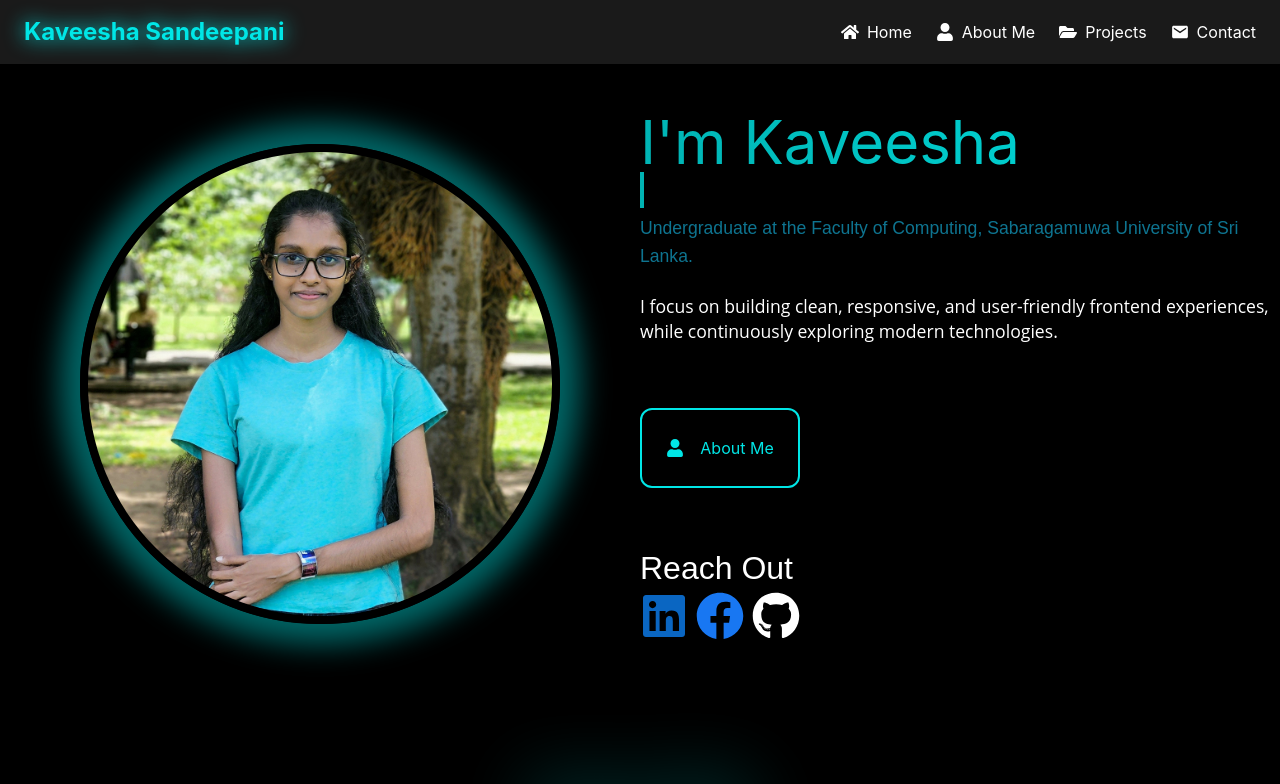
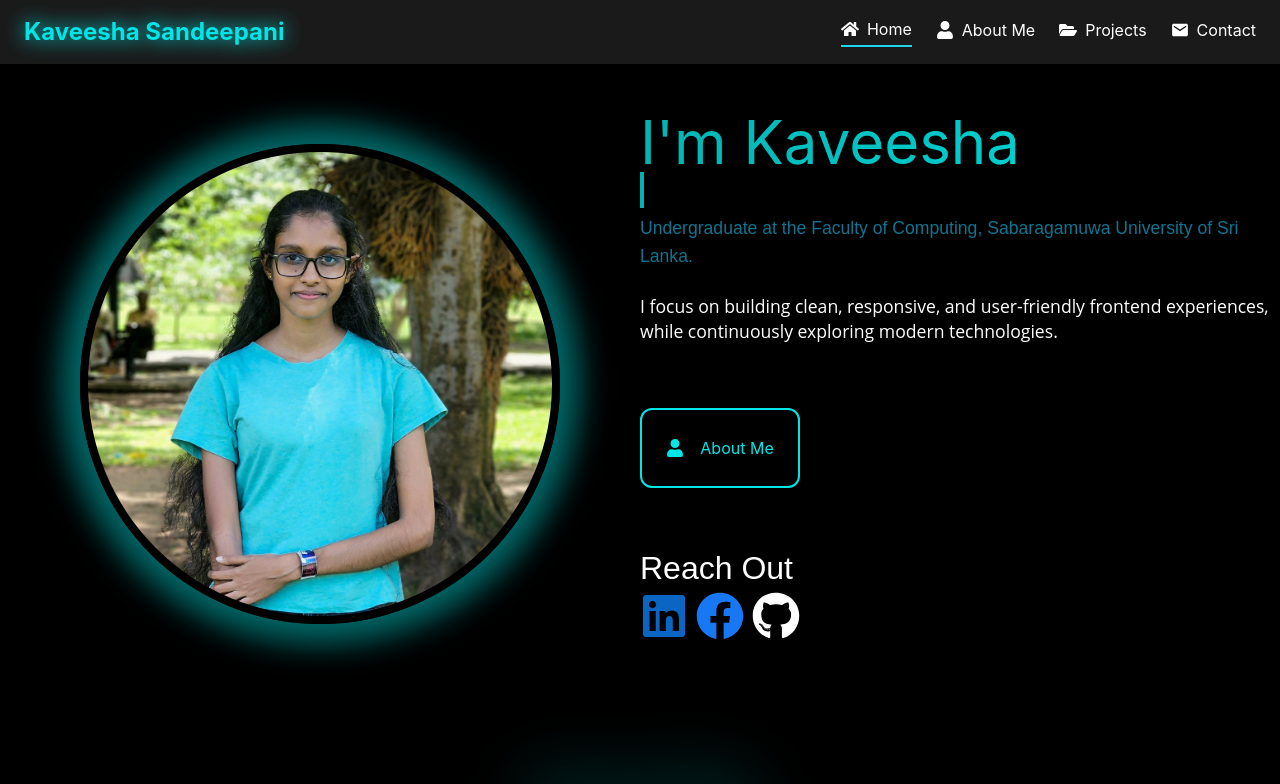
Before and after one commit to kaveeshasm/My-Portfolio, a React (Create React App) app: page / in a window 1280 px wide. Shown: the top 784 px of the page. Built offline with nearby package versions, Linux system fonts and the light colour scheme.

Commit message:
NavBar Updated

```diff
--- a/src/Components/NavBar/NavBar.js
+++ b/src/Components/NavBar/NavBar.js
@@ -1,4 +1,4 @@
-import React, { useState } from "react";
+import React, { useState, useEffect } from "react";
 import AppBar from "@mui/material/AppBar";
 import Toolbar from "@mui/material/Toolbar";
 import Box from "@mui/material/Box";
@@ -8,6 +8,7 @@ import { IoMdMail } from "react-icons/io";
 
 function NavBar() {
   const [isOpen, setIsOpen] = useState(false);
+  const [activeSection, setActiveSection] = useState("home");
 
   const menuItems = [
     { name: "Home", link: "#home" },
@@ -15,6 +16,25 @@ function NavBar() {
     { name: "Projects", link: "#projects" },
     { name: "Contact", link: "#contact" },
   ];
+
+  useEffect(() => {
+    const handleScroll = () => {
+      const scrollPosition = window.scrollY + 100; // offset for navbar height
+      menuItems.forEach((item) => {
+        const section = document.querySelector(item.link);
+        if (section) {
+          const top = section.offsetTop;
+          const bottom = top + section.offsetHeight;
+          if (scrollPosition >= top && scrollPosition < bottom) {
+            setActiveSection(item.name);
+          }
+        }
+      });
+    };
+
+    window.addEventListener("scroll", handleScroll);
+    return () => window.removeEventListener("scroll", handleScroll);
+  }, []);
 
   return (
     <Box sx={{ flexGrow: 1 }}>
@@ -29,7 +49,11 @@ function NavBar() {
               <a
                 key={item.name}
                 href={item.link}
-                className="flex items-center space-x-2 whitespace-nowrap hover:text-gray-300 transition-colors"
+                className={`flex items-center space-x-2 whitespace-nowrap transition-colors pb-1 ${
+                activeSection === item.name
+                  ? "border-b-2 border-cyan-400"
+                  : "hover:border-b-2 hover:border-cyan-400"
+              }`}
               >
                 {item.name === "Home" && <FaHome size={18} />}
                 {item.name === "About Me" && <FaUser size={18} />}
@@ -58,7 +82,11 @@ function NavBar() {
               <a
                 key={item.name}
                 href={item.link}
-                className="flex items-center space-x-2 whitespace-nowrap block py-2 hover:text-gray-300 transition-colors"
+                className={`flex items-center space-x-2 block py-2 transition-colors ${
+                  activeSection === item.name
+                    ? "border-b-2 border-cyan-400"
+                    : "hover:border-b-2 hover:border-cyan-400"
+                }`}
                 onClick={() => setIsOpen(false)}
               >
                 {item.name === "Home" && <FaHome size={18} />}
```
